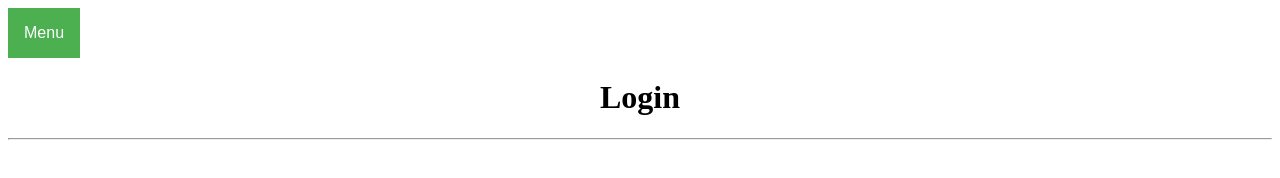
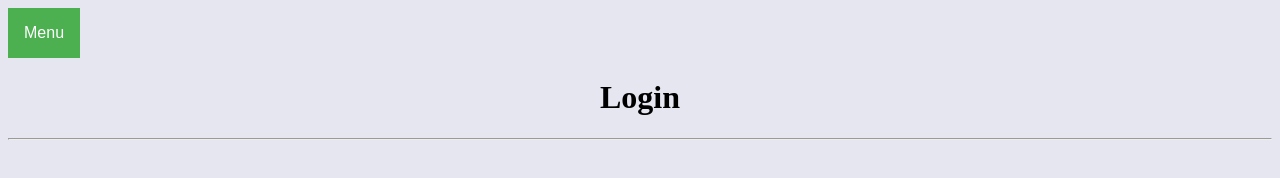
Before and after one commit to GGC-SD/HomeFinanceApp, a plain HTML site: page login.html in a window 1280 px wide. Drawn offline with Linux system fonts and the light colour scheme.

Commit message:
background color

```diff
--- a/login.html
+++ b/login.html
@@ -1,4 +1,5 @@
 <!DOCTYPE html>
+<body bgcolor="#E6E6FH">
 <head>
   <title>Login | Home Finance App</title>
   <meta charset="utf-8">
```
